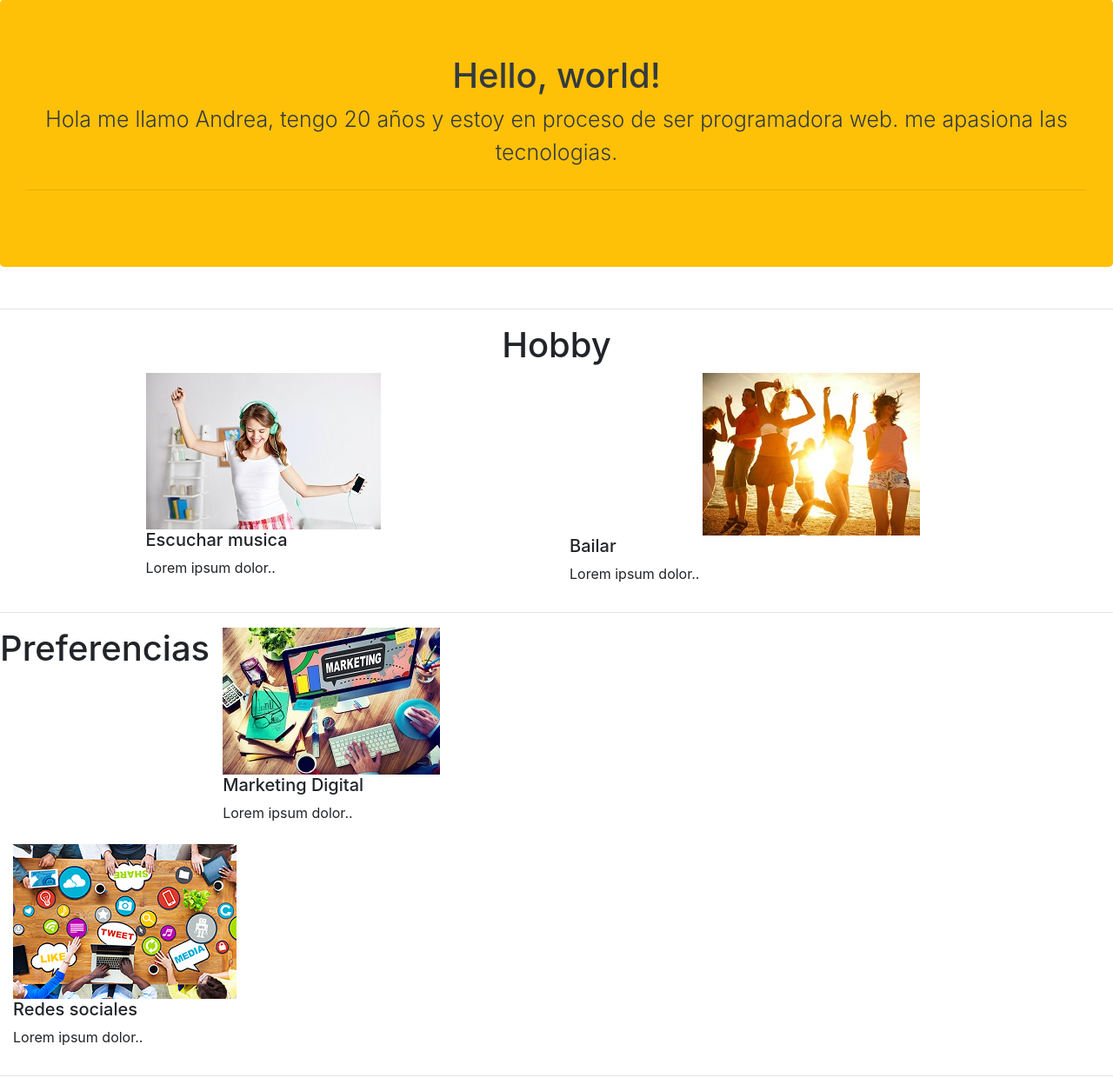
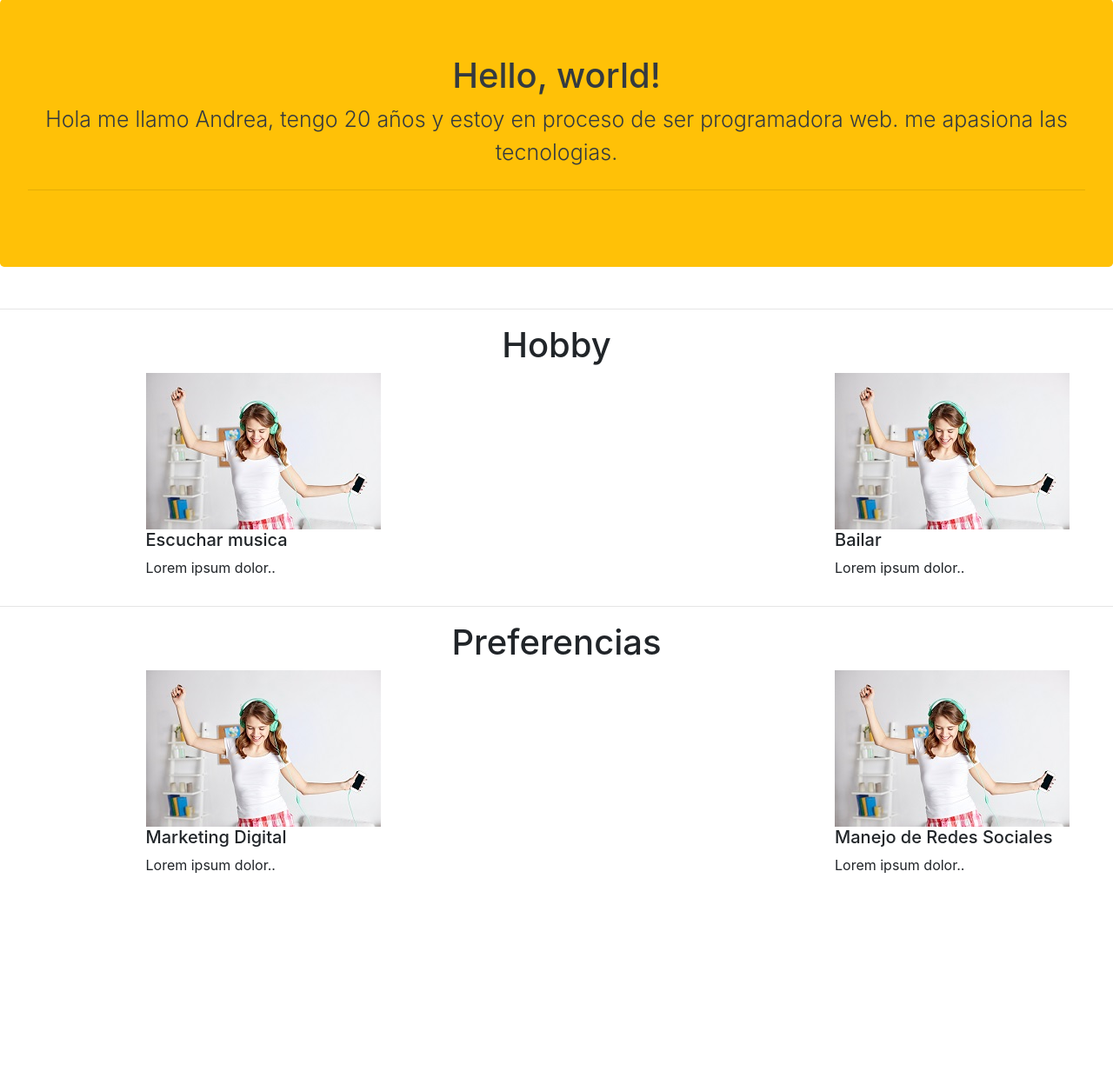
Before and after one commit to yaibondi/mipaginaweb, a PHP site: page / in a window 1280 px wide. Shown: the part 740-1995 px from the top of the page at 87% size. After the commit the page ends 1745 px from the top, so only its background shows below. Run offline with PHP 8.4, Linux system fonts and the light colour scheme; some libraries are stand-ins or nearby versions; some web fonts are replaced.

Commit message:
correcion
correcion de  las 4 imagenes

```diff
--- a/index.php
+++ b/index.php
@@ -25,31 +25,31 @@
 					<h5>Escuchar musica</h5>
 					<p>Lorem ipsum dolor..</p>
 				</div>
-
 			</div>
-			<div class="col-lg-6 col-sm-12">
-				<img class="img-fluid offset-3" src="img/bailar.jpg" alt="" title="">
+			<div class="offset-3">
+					<img class="img-fluid" src="img/spotify.jpg" alt="" title="">
 					<h5>Bailar</h5>
 					<p>Lorem ipsum dolor..</p>
 				</div>
 		</div>
-
 		<div class="row">
 			<hr class="col-12">
-			<div class=" text-center">
+			<div class="col-12 text-center">
 				<h1>Preferencias</h1>
 			</div>
-			<div class="col-sm-6">
-				<img src="img/Marketingdigital1.jpg" alt="" title="">
+			<div class="col-lg-6 col-sm-12">
+				<div class="offset-3">
+					<img class="img-fluid" src="img/spotify.jpg" alt="" title="">
 					<h5>Marketing Digital</h5>
 					<p>Lorem ipsum dolor..</p>
 				</div>
-			<div class="col-sm-4 mt-2">
-				<img src="img/socialmedia.png" alt="" title="">
-				<h5>Redes sociales</h5>
+			</div>
+			<div class="offset-3">
+					<img class="img-fluid" src="img/spotify.jpg" alt="" title="">
+					<h5>Manejo de Redes Sociales</h5>
 					<p>Lorem ipsum dolor..</p>
 				</div>
-			<hr class="col-12">
 		</div>
 
+
 <?php include("inc/footer.php");?>
```
Lines whose indentation alone changed are shown as unchanged.
